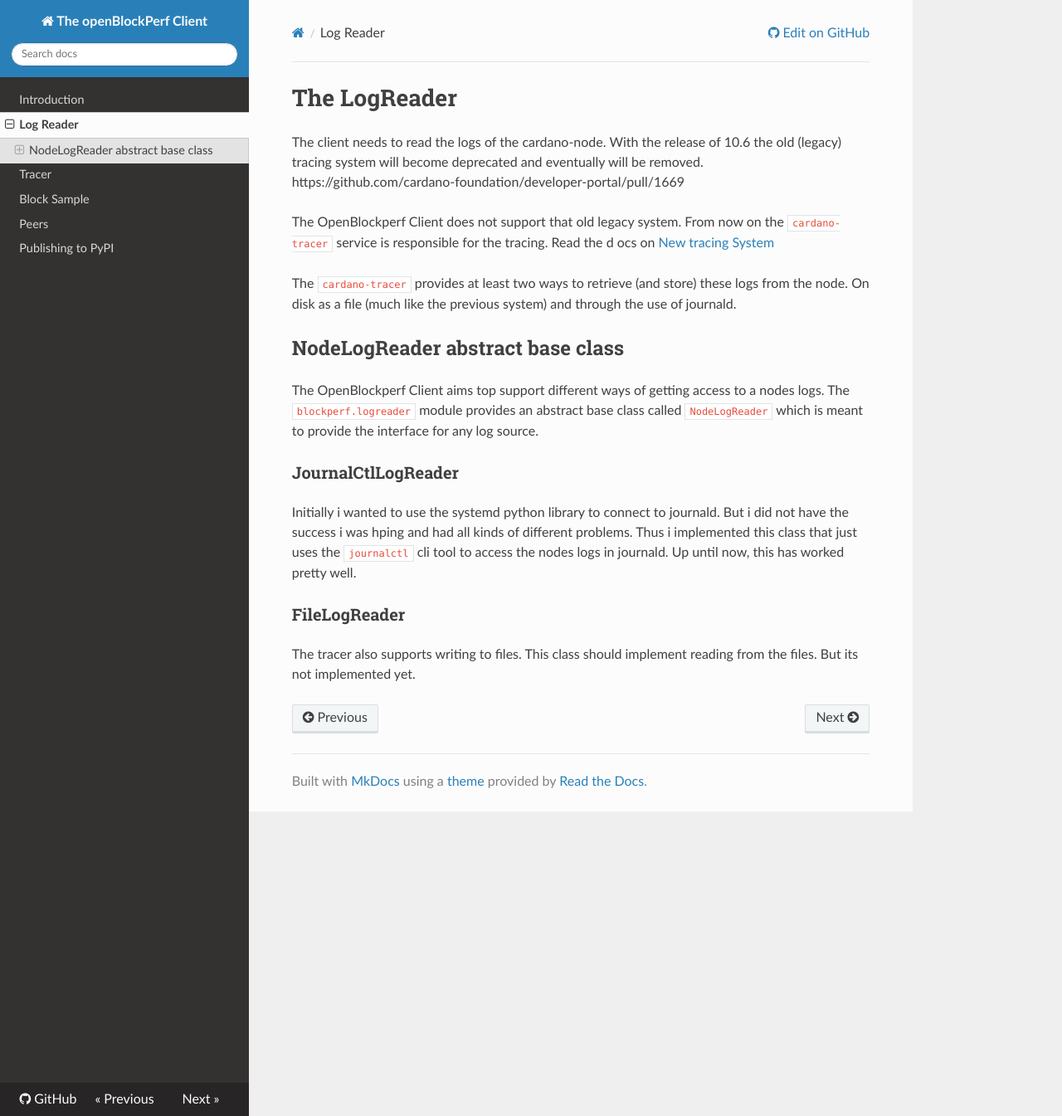
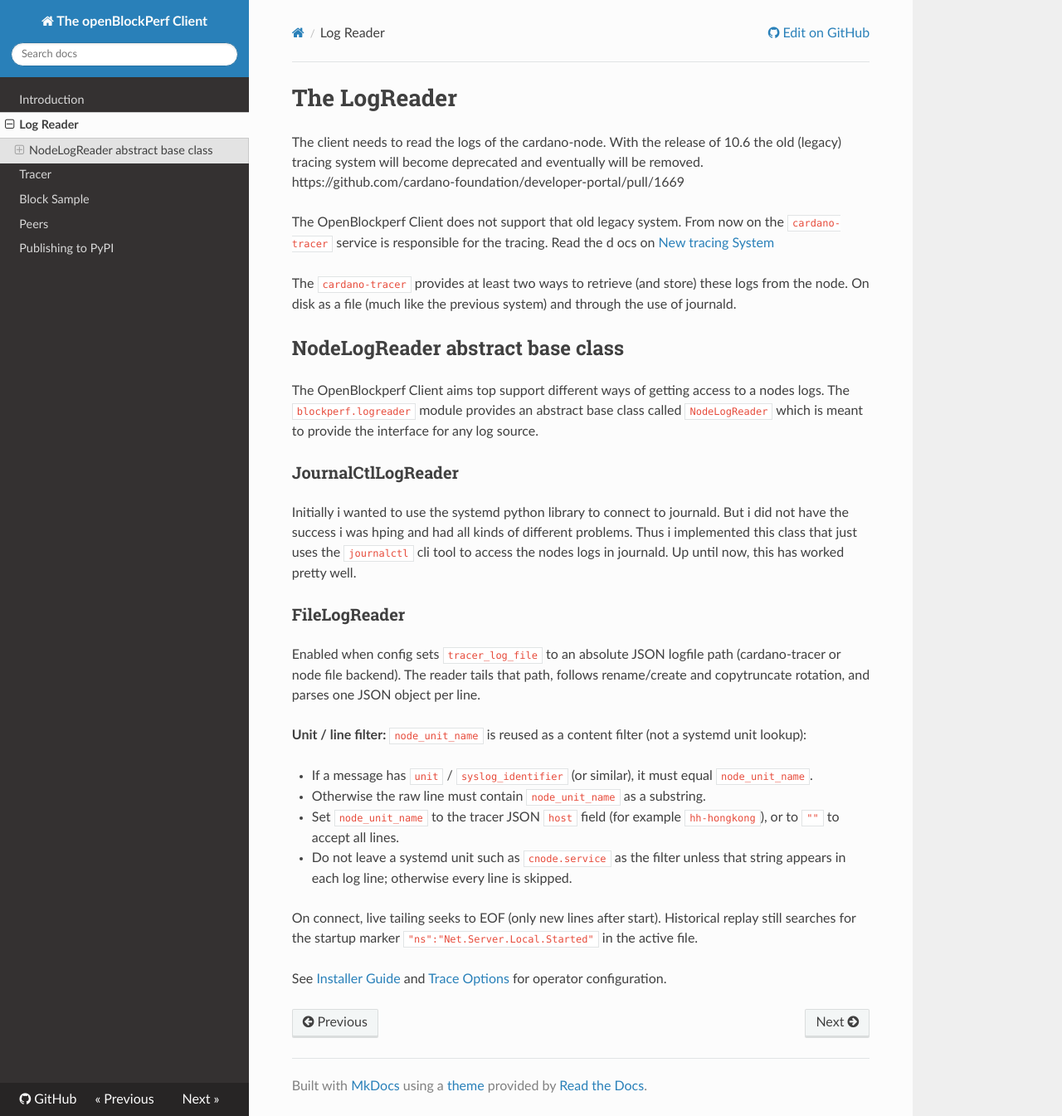
Before and after one commit to cardano-foundation/openblockperf, an MkDocs documentation site: the page built from docs/logreader.md, in a window 1280 px wide and 1345 px high. Shown: the whole window at 83% size. Built offline with MkDocs 1.6.1, drawn with Linux system fonts in a browser that asks for light colours; nearby versions of some CDN libraries.

Commit message:
complete FileLogeReader docs

```diff
--- a/docs/logreader.md
+++ b/docs/logreader.md
@@ -6,7 +6,7 @@
 
 The OpenBlockperf Client does not support that old legacy system. From now
 on the `cardano-tracer` service is responsible for the tracing. Read the d
-ocs on [New tracing System](https://developers.cardano.org/docs/operate-a-stake-pool/node-operations/new-tracing-system/new-tracing-system)
+ocs on [New tracing System](https://developers.cardano.org/docs/operators/monitoring/new-tracing-system/cardano-tracer/#cardano-tracer)
 
 The `cardano-tracer` provides at least two ways to retrieve (and store) these
 logs from the node. On disk as a file (much like the previous system) and
@@ -30,5 +30,25 @@
 
 ### FileLogReader
 
-The tracer also supports writing to files. This class should implement reading
-from the files. But its not implemented yet.
+Enabled when config sets `tracer_log_file` to an absolute JSON logfile path
+(cardano-tracer or node file backend). The reader tails that path, follows
+rename/create and copytruncate rotation, and parses one JSON object per line.
+
+**Unit / line filter:** `node_unit_name` is reused as a content filter (not a
+systemd unit lookup):
+
+- If a message has `unit` / `syslog_identifier` (or similar), it must equal
+  `node_unit_name`.
+- Otherwise the raw line must contain `node_unit_name` as a substring.
+- Set `node_unit_name` to the tracer JSON `host` field (for example
+  `hh-hongkong`), or to `""` to accept all lines.
+- Do not leave a systemd unit such as `cnode.service` as the filter unless that
+  string appears in each log line; otherwise every line is skipped.
+
+On connect, live tailing seeks to EOF (only new lines after start). Historical
+replay still searches for the startup marker
+`"ns":"Net.Server.Local.Started"` in the active file.
+
+See [Installer Guide](blockperf-install.md#switching-an-existing-install-to-logfile-mode)
+and [Trace Options](blockperf-traceoptions.md#logfile-mode-and-node_unit_name)
+for operator configuration.
```
